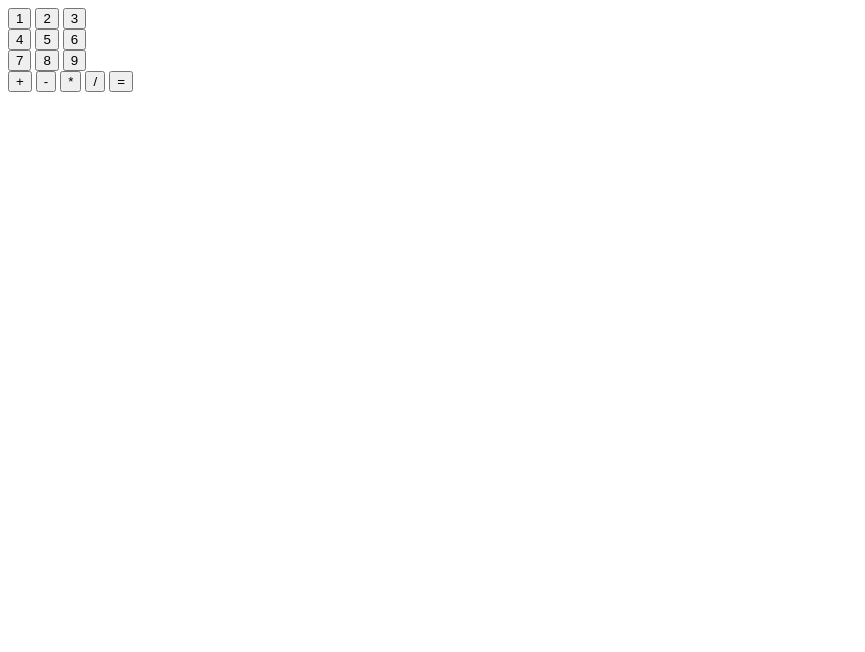
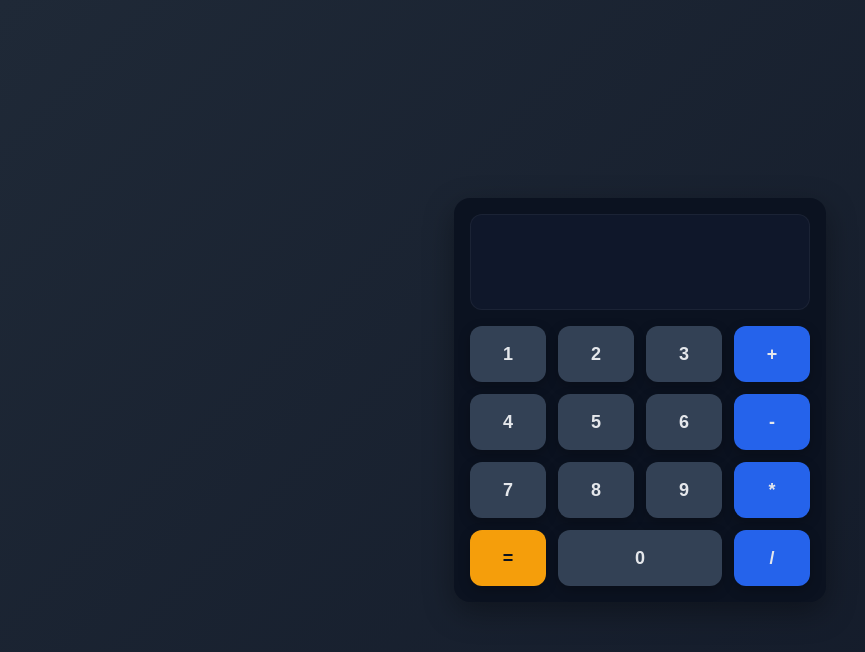
Before and after one commit to yasserlakrid/calculator, a plain HTML site: page index.html in a window 1280 px wide. Shown: the whole page, without its empty margins (0-865 px from the left). Drawn offline with Linux system fonts and the light colour scheme.

Commit message:
'styling'

```diff
--- a/index.html
+++ b/index.html
@@ -1,17 +1,17 @@
 <!DOCTYPE html>
 <html lang="en">
   <head>
-    <meta charset="UTF-8">
-    <meta name="viewport" content="width=device-width, initial-scale=1.0">
+    <meta charset="UTF-8" />
+    <meta name="viewport" content="width=device-width, initial-scale=1.0" />
     <title>Document</title>
+    <link rel="stylesheet" href="style.css" />
   </head>
   <body>
     <main class="calcbody">
-        <div class="display">
-
+      <div class="displaywrap">
+        <div class="display"></div>
       </div>
-        <div class="btns">
-        </div>
+      <div class="btns"></div>
     </main>
   </body>
   <script src="script.js"></script>
--- a/script.js
+++ b/script.js
@@ -10,41 +10,38 @@ function createbtns() {
     btns.innerHTML += `
     <button class='number _${i}' id='number'>${i}</button>
     `;
-    if (i == 3 || i == 6 || i == 9) {
-      btns.innerHTML += "<br>";
-    }
   }
   btns.innerHTML += `
 
-  <button id='ope' >+</button>
-  <button id='ope'>-</button>
-  <button id='ope'>*</button>
-  <button id='ope'>/</button>
+  <button class ='ope' style='grid-row : 1/2' id='ope' >+</button>
+  <button class ='ope' style='grid-row : 2/3' id='ope'>-</button>
+  <button class ='ope' style='grid-row : 3/4'id='ope'>*</button>
+  <button class ='ope' style='grid-row : 4/5' id='ope'>/</button>
 
 
   <button id='equ'>=</button>
-
+  <button class='number _0' id='number'>0</button>
   `;
 }
 createbtns();
 function createdisplay() {
   for (i = 0; i < btns.children.length; i++) {
     btns.children[i].addEventListener("click", (e) => {
-      console.log('the number id is ',num.id,' the event is ',e.target.id )
       if (e.target.id !== "equ") {
-        if ((e.target.id == "number" && num.id == "number") || (num.value !=="" && (e.target.id !== num.id )) ) {
+        if (
+          (e.target.id == "number" && num.id == "number") ||
+          (num.value !== "" && e.target.id !== num.id)
+        ) {
           num.value += e.target.innerHTML;
           num.id = e.target.id;
-          display.innerHTML = num.value;
+          display.innerText = num.value;
         }
-
-
       }
 
       if (e.target.id == "equ") {
         display.innerHTML += "=" + eval(num.value + "*1");
         num.value = "";
-        num.id = 'number';
+        num.id = "number";
       }
     });
   }
--- /dev/null
+++ b/style.css
@@ -0,0 +1,100 @@
+body {
+  position: relative;
+  height: 100vh;
+  margin: 0;
+  display: flex;
+  justify-content: center;
+  align-items: center;
+  background: linear-gradient(135deg, #1f2937, #111827);
+  color: #e5e7eb;
+  font-family: -apple-system, BlinkMacSystemFont, "Segoe UI", Roboto, Oxygen,
+    Ubuntu, Cantarell, "Fira Sans", "Droid Sans", "Helvetica Neue", Arial,
+    sans-serif;
+}
+.calcbody {
+  position: relative;
+  width: 340px;
+  max-width: 90vw;
+  display: grid;
+  grid-template-rows: auto 1fr;
+  gap: 16px;
+  background: #0b1220;
+  border-radius: 16px;
+  box-shadow: 0 10px 30px rgba(0, 0, 0, 0.35);
+  padding: 16px;
+}
+.displaywrap {
+  display: flex;
+  align-items: center;
+}
+.display {
+  width: 100%;
+  min-height: 72px;
+  padding: 12px 14px;
+  background: #0f172a;
+  border-radius: 12px;
+  color: #e5e7eb;
+  font-size: 28px;
+  font-weight: 500;
+  text-align: right;
+  box-shadow: inset 0 0 0 1px rgba(255, 255, 255, 0.05);
+}
+.btns {
+  display: grid;
+  grid-template-columns: repeat(4, minmax(0, 1fr));
+  grid-auto-rows: 56px;
+  gap: 12px;
+}
+.ope {
+  grid-column: 4;
+}
+._4 {
+  grid-column: 1;
+}
+._7 {
+  grid-column: 1;
+}
+button {
+  border: none;
+  width: 100%;
+  height: 100%;
+  border-radius: 12px;
+  background: #1f2937;
+  color: #e5e7eb;
+  font-size: 18px;
+  font-weight: 600;
+  cursor: pointer;
+  transition: transform 0.08s ease, filter 0.15s ease, background 0.15s ease,
+    box-shadow 0.15s ease;
+  box-shadow: 0 4px 12px rgba(0, 0, 0, 0.25);
+}
+._0 {
+  grid-column: 2 /4;
+}
+
+.number {
+  background: #334155;
+}
+
+.ope {
+  background: #2563eb;
+}
+
+#equ {
+  background: #f59e0b;
+  color: #0b1220;
+}
+
+.btns button:hover {
+  filter: brightness(1.1);
+}
+
+.btns button:active {
+  transform: scale(0.98);
+  filter: brightness(0.95);
+}
+
+.btns button:focus-visible {
+  outline: 3px solid #93c5fd;
+  outline-offset: 2px;
+}
```
Lines whose indentation alone changed are shown as unchanged.
